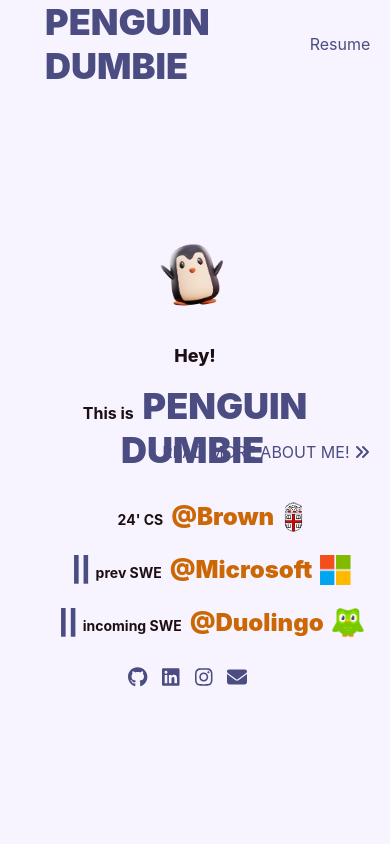
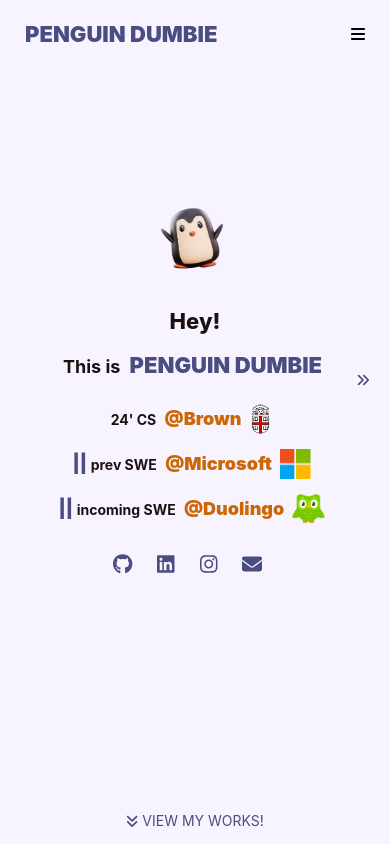
Before and after one commit to dumbpenguin988/final-portfolio, a React (Create React App) app: page /#/ in a window 390 px wide. Shown: the top 844 px of the page. Built offline with nearby package versions, Linux system fonts and the light colour scheme.

Commit message:
fixed responsiveness for mobile

```diff
--- a/src/Home.css
+++ b/src/Home.css
@@ -19,18 +19,6 @@
 h3{
   margin-top: 12px;
   margin-bottom: 12px;
-}
-
-@media (max-width: 700px){
-  h1{
-    font-size: 18px;
-  }
-  h2{
-    font-size:16px
-  }
-  h3{
-    font-size: 14px;
-  }
 }
 
 p{
@@ -60,6 +48,44 @@
   color: #4B4C81;
   font-weight: 900;
   font-size:x-large
+}
+
+#logo{
+  font-size: 36px;
+  font-weight: 900;
+  color: #4B4C81;
+  padding-left: 5px;
+  padding-right: 5px;
+}
+
+#logo:hover{
+  color:#D8DDFD;
+  background-color: #4B4C81;
+  border-radius: 5px;
+}
+
+@media (max-width: 750px){
+  h1{
+    font-size: 22px;
+  }
+  h2{
+    font-size:18px
+  }
+  h3{
+    font-size: 14px;
+  }
+  .highlight{
+    font-size: 18px;
+  }
+  .highlight2{
+    font-size: 18px;
+  }
+  p{
+    font-size: 14px;
+  }
+  #logo{
+    font-size: 22px;
+  }
 }
 
 /* ------------ nav ------------ */
@@ -98,29 +124,72 @@
   cursor: pointer;
 }
 
-#logo{
-  font-size: 36px;
-  font-weight: 900;
-  color: #4B4C81;
-  padding-left: 5px;
-  padding-right: 5px;
-}
-
-#logo:hover{
-  color:#D8DDFD;
-  background-color: #4B4C81;
+.nav-items-folded{
+  margin-left: 20px;
+  margin-right: 20px;
+  padding: 5px;
   border-radius: 5px;
 }
 
+.nav-items-folded:hover{
+  background-color:#4B4C81;
+  color:#D8DDFD;
+  cursor: pointer;
+}
+
+.menu-unfolded{
+  position: absolute;
+  overflow: visible;
+  display: none;
+  flex-direction: column;
+  align-items: flex-end;
+  right: 10px;
+  top: 46px;
+  border-radius: 5px;
+  padding: 5px;
+  background-color: #4B4C81;
+  color:#D8DDFD;
+}
+
+.menu-unfolded .nav-item{
+  color:#D8DDFD;
+}
+
+@media(max-width: 750px){
+  #menu{
+    display:none;
+  }
+  .nav-item-group{
+    margin-left: 20px;
+    margin-right: 20px;
+  }
+  .nav-items-folded{
+    display:flex;
+
+  }
+}
+@media(min-width: 750px){
+  #menu{
+    display: flex;
+  }
+  .nav-items-folded{
+    display: none;
+  }
+}
+
+/* ----welcome ------*/
+
 .welcome{
+  height: 100vh;
   background-color: #F7F4FF;
 }
+
 
 .horizontal-wrapper{
   display: flex;
   flex-wrap: nowrap;
   overflow-x: auto;
-  min-height:90vh;
+  height:90vh;
 }
 
 .horizontal-wrapper::-webkit-scrollbar {
@@ -132,7 +201,8 @@
   display: flex;
   justify-content: center;
   align-items: center;
-  width: 100%;
+  width: 100vw;
+  height: 100%;
   position: relative;
 }
 
@@ -184,29 +254,33 @@
   font-size: 20px;
   margin-top: 18px;
   margin-right: 15px;
+  padding: 5px;
+  border-radius: 5px;
   color:#4B4C81;
 }
 
-.view-about{
-  display: flex;
-  align-items: center;
-  justify-content: space-between;
+.social-icon:hover{
+  background-color:#4B4C81;
+  color:#D8DDFD;
+  cursor: pointer;
 }
 
 .view-projects{
-  min-height: 10vh;
   font-size: 16px;
   display: flex;
   align-items: center;
   justify-content: center;
   color:#4B4C81;
-  margin: 5px;
+  position:absolute;
+  bottom: 5px;
+  width: 100vw;
 }
 
 .view-projects p{
   padding: 10px;
   border-radius: 5px;
 }
+
 .view-projects p:hover{
   background-color:#4B4C81;
   color:#D8DDFD;
@@ -214,6 +288,9 @@
 }
 
 .view-about{
+  display: flex;
+  align-items: center;
+  justify-content: space-between;
   position:absolute;
   right: 5px;
   font-size: 16px;
@@ -246,6 +323,10 @@
   .card-text{
     text-align: center;
   }
+  .card-text p{
+    text-align: left;
+    padding: 0;
+  }
   .descriptions{
     flex-direction: column;
     justify-content: center;
@@ -253,11 +334,19 @@
   }
 }
 
+@media(max-width: 1200px){
+  .read-more-text{
+    display: none;
+  }
+}
+
 /* ---------------projects --------------- */
 
 .projects{
   min-height: 100vh;
-  width: 100%;
+  width: 100vw;
+  padding-top: 60px;
+  padding-bottom: 20px;
   background-color: #D8DDFD;
   display: flex;
   justify-content: center;
@@ -270,6 +359,7 @@
 .footer{
   background-color: #4B4C81;
   height: 50vh;
+  width: 100vw;
   color:#F7F4FF;
   display: flex;
   flex-direction: column;
@@ -291,6 +381,10 @@
   margin: 10px;
   color:#D8DDFD;
 }
+.footer-contact .social-icon:hover{
+  background-color: #D8DDFD;
+  color:#4B4C81
+}
 
 .bye{
   display: flex;
--- a/src/Home.js
+++ b/src/Home.js
@@ -53,7 +53,6 @@
               <div>
                 <h2>This is <span id="logo">PENGUIN DUMBIE</span></h2>
               </div>
-
               <div className='descriptions'>
                 <div className='description-item'><h3>24' CS <span className='highlight'>@Brown</span></h3><img src={brown_logo} className="logos" alt=""></img></div>
                 <div className='description-item'><h3><span className='highlight2'> || </span>prev SWE <span className='highlight'>@Microsoft</span></h3><img src={microsoft_logo} className="logos" alt=""></img></div>
@@ -69,7 +68,7 @@
               </div>
             </div>
             <div className='view-about' onClick={scrollRight}>
-                <p className="read-more">READ MORE ABOUT ME! <FontAwesomeIcon icon={faAnglesRight}/> </p>
+                <p className="read-more"><span className='read-more-text'>READ MORE ABOUT ME! </span><FontAwesomeIcon icon={faAnglesRight}/> </p>
               </div>
           </div>
           <div className='card' id="about">
@@ -91,7 +90,6 @@
             </div>
           </div>
         </div>
-
         <div className="view-projects">
           <HashLink to="#projects">
             <p><FontAwesomeIcon icon={faAnglesDown}/> VIEW MY WORKS!</p>
--- a/src/components/Navbar.js
+++ b/src/components/Navbar.js
@@ -1,17 +1,39 @@
 import '../Home.css';
 // import { Link, useNavigate, useLocation } from "react-router-dom";
 import { HashLink } from 'react-router-hash-link';
+import {faBars} from '@fortawesome/free-solid-svg-icons'
+import { FontAwesomeIcon } from '@fortawesome/react-fontawesome';
 
 export default function NavBar(){
+
+  let menu_open = false;
+  const handleMenuClick = () =>{
+    if (!menu_open){
+      document.getElementById("menu-unfolded").style.display = "flex";
+      menu_open = true;
+    }
+    else {
+      document.getElementById("menu-unfolded").style.display = "none";
+      menu_open = false;
+    }
+  }
 
   return (
     <nav>
       <HashLink to="/#welcome"><div className="nav-item-group" id="logo">PENGUIN DUMBIE</div></HashLink>
-      <div className="nav-item-group">
+      <div className="nav-item-group" id="menu">
         <div className="nav-item">Resume</div>
         <HashLink to="/#projects"><div className="nav-item">Works</div></HashLink>
         <HashLink to="/#about" scroll={el => el.scrollIntoView({ behavior: 'smooth'})}><div className="nav-item">About</div></HashLink>
       </div>
+      <div className="nav-items-folded">
+          <FontAwesomeIcon icon={faBars} onClick={handleMenuClick}/>
+          <div className="menu-unfolded" id="menu-unfolded">
+              <div className="nav-item">Resume</div>
+              <HashLink to="/#projects"><div className="nav-item">Works</div></HashLink>
+              <HashLink to="/#about" scroll={el => el.scrollIntoView({ behavior: 'smooth'})}><div className="nav-item">About</div></HashLink>
+            </div>
+          </div>
     </nav>
   )
 }
--- a/src/components/ProjectItem.css
+++ b/src/components/ProjectItem.css
@@ -19,10 +19,6 @@
   background-color: #F7F4FF;
 }
 
-/* .project-item:active{
-  box-shadow: 5px 10px #888888;
-} */
-
 .project-item-img{
   display: flex;
   justify-content: center;
@@ -33,7 +29,6 @@
 
 img{
   width: auto;
-  /* max-height: 400px; */
 }
 
 .project-item-text{
@@ -79,12 +74,12 @@
 
 
 @media(max-width: 1200px){
+
   .project-item{
     min-width: 400px;
   }
   .project-item-img{
     height:auto;
-    /* max-height: 25vh; */
     width: auto;
   }
   img{
@@ -92,3 +87,16 @@
     height: auto;
   }
 }
+
+@media(max-width: 750px){
+  .project-item{
+    min-width: auto;
+    width: 80vw;
+  }
+  .title{
+    font-size: 22px;
+  }
+  p{
+    font-size: 14px;
+  }
+}
--- a/src/pages/Personas.js
+++ b/src/pages/Personas.js
@@ -55,13 +55,15 @@
           Nelson fitness center of Brown University. However different two functional trainers might seem, their essential composition
           remain consistent: main body and attachments.
         </p>
-        <img src={functional_trainer} class="img-fluid" alt="" />
+        <div className="img-container">
+          <img src={functional_trainer} class="img-fluid" alt="" />
+        </div>
       </div>
       <div class="container">
           <div>
           <div class="card-body">
               <h3 class="card-title mb-3 text-center"><u>Main Body</u></h3>
-                  <p class="card-text">
+                  <p>
                     The main body of a functional trainer consists of the following:
                   </p>
                   <ul>
@@ -82,13 +84,13 @@
                   </ul>
                 </div>
             <div class="img-container">
-              <img src={main_body} class="img-fluid" alt="" width="500" height="600"/>
+              <img src={main_body} class="img-fluid" alt="" width="500" id="main-body"/>
             </div>
           </div>
           <div class="row align-items-center justify-content-between">
           <div class="card-body">
             <h3 class="card-title mb-3 text-center"><u>Attachments</u></h3>
-            <p class="card-text">
+            <p>
               The attachments are what the user grabs when they pull against the resistance. There are various types of attachments, each designed
               different motions and different parts of the human body.
             </p>
@@ -101,7 +103,7 @@
             </ul>
           </div>
           <div class="img-container">
-              <img src={attachments} class="img-fluid" alt="" width="500" height="600"/>
+              <img src={attachments} class="img-fluid" alt="" width="500" id="attachments"/>
             </div>
           </div>
         </div>
--- a/src/pages/Portfolio-page.css
+++ b/src/pages/Portfolio-page.css
@@ -54,12 +54,53 @@
   font-size: larger;
 }
 
+@media (max-width: 750px){
+  .portfolio-page{
+    margin-left: 7%;
+    margin-right: 7%;
+  }
+  .portfolio-page h1{
+    font-size: 22px
+  }
+
+  .portfolio-page h2{
+    font-size: 18px
+  }
+
+  .portfolio-page h3{
+    font-size: 16px
+  }
+
+  .portfolio-page p{
+    line-height: 150%;
+    margin: 5px;
+  }
+
+  .portfolio-page ul{
+    line-height: 150%;
+    margin: 5px;
+  }
+
+  .portfolio-page ol{
+    line-height: 150%;
+    margin: 5px;
+  }
+
+  .text-warning{
+    color: #B24022;
+    font-weight: 800;
+    font-size: larger;
+  }
+}
+
 .titles{
   color: #4B4C81;
-  min-height: 50vh;
+  min-height: 60vh;
+  height: fit-content;
   display: flex;
   flex-direction: column;
   justify-content: center;
+  margin-top: 40px;
 }
 
 .title-text{
@@ -98,3 +139,11 @@
   max-height:fit-content;
   margin: 5px;
 }
+
+#main-body{
+  width: 60%;
+}
+
+#attachments{
+  width: 40%;
+}
```
